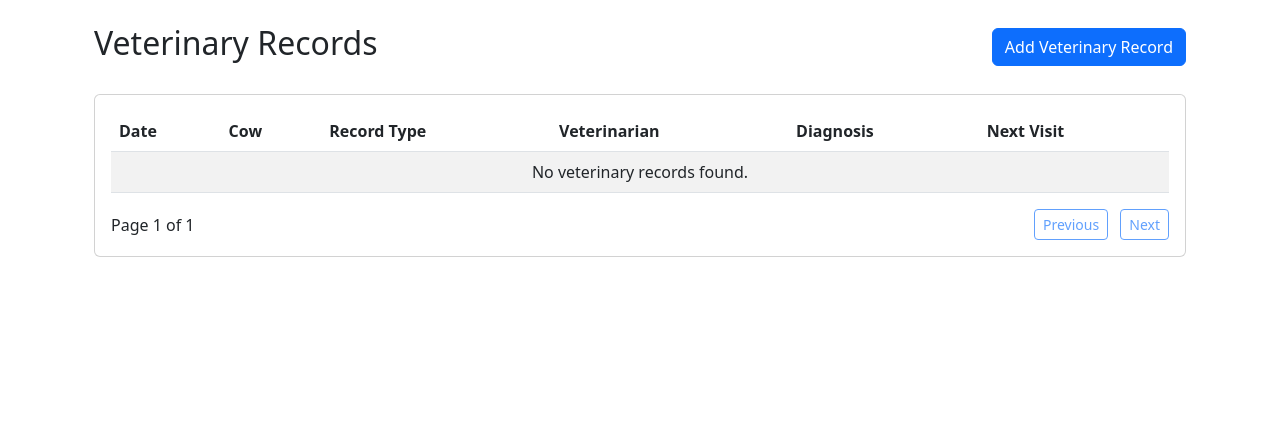
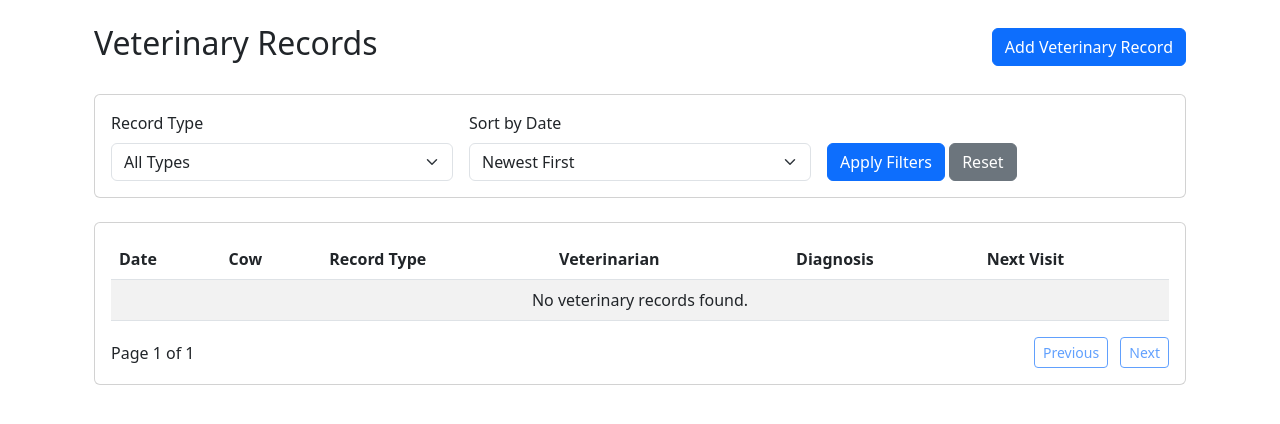
Before and after one commit to KamandeRick/dairy_farm, a Django app: page /vet-records/ in a window 1280 px wide. Shown: the part 56-480 px from the top of the page. Run offline with Django 4.2, Linux system fonts and the light colour scheme; the visitor is signed in with stand-in values (Sample User, id 1); data that the repository does not hold is empty; some libraries are stand-ins or nearby versions.

Commit message:
update template with filter controls

```diff
--- a/farm_management/templates/farm_management/vet_record_list.html
+++ b/farm_management/templates/farm_management/vet_record_list.html
@@ -7,6 +7,39 @@
         <h2>Veterinary Records</h2>
         <div>
             <a href="{% url 'farm_management:add_vet_record' %}" class="btn btn-primary">Add Veterinary Record</a>
+        </div>
+    </div>
+
+    <div class="card mb-4">
+        <div class="card-body">
+            <form id="filter-form" class="row g-3 align-items-end">
+                <div class="col-md-4">
+                    <label for="record_type" class="form-label">Record Type</label>
+                    <select name="record_type" id="record_type" class="form-select">
+                        <option value="">All Types</option>
+                        {% for type in record_types %}
+                            <option value="{{ type }}" {% if type == current_record_type %}selected{% endif %}>
+                                {{ type }}
+                            </option>
+                        {% endfor %}
+                    </select>
+                </div>
+                <div class="col-md-4">
+                    <label for="sort_date" class="form-label">Sort by Date</label>
+                    <select name="sort_date" id="sort_date" class="form-select">
+                        <option value="-date" {% if current_sort_date == '-date' %}selected{% endif %}>
+                            Newest First
+                        </option>
+                        <option value="date" {% if current_sort_date == 'date' %}selected{% endif %}>
+                            Oldest First
+                        </option>
+                    </select>
+                </div>
+                <div class="col-md-4">
+                    <button type="submit" class="btn btn-primary">Apply Filters</button>
+                    <button type="button" class="btn btn-secondary" onclick="resetFilters()">Reset</button>
+                </div>
+            </form>
         </div>
     </div>
 
@@ -55,18 +88,33 @@
 
 {% block extra_js %}
 <script>
+function getFilteredURL(pageNumber = null) {
+    const form = document.getElementById('filter-form');
+    const formData = new FormData(form);
+    const params = new URLSearchParams(formData);
+    if (pageNumber) {
+        params.set('page', pageNumber);
+    }
+    return `?${params.toString()}`;
+}
+
+function resetFilters() {
+    document.getElementById('record_type').value = '';
+    document.getElementById('sort_date').value = '-date';
+    document.getElementById('filter-form').submit();
+}
+
 function changePage(pageNumber) {
-    fetch(`?page=${pageNumber}`, {
+    const url = getFilteredURL(pageNumber);
+    fetch(url, {
         headers: {
             'X-Requested-With': 'XMLHttpRequest'
         }
     })
     .then(response => response.json())
     .then(data => {
-        // Update table content
         document.getElementById('vet-records-table').innerHTML = data.html;
 
-        // Update pagination controls
         const prevButton = document.querySelector('.pagination-controls button:first-child');
         const nextButton = document.querySelector('.pagination-controls button:last-child');
         const paginationInfo = document.querySelector('.pagination-info');
@@ -80,9 +128,44 @@ function changePage(pageNumber) {
         nextButton.onclick = () => changePage(data.current_page + 1);
 
         paginationInfo.textContent = `Page ${data.current_page} of ${data.total_pages}`;
+
+        // Update URL without refresh
+        history.pushState({}, '', url);
     })
     .catch(error => console.error('Error:', error));
 }
+
+// Handle form submission
+document.getElementById('filter-form').addEventListener('submit', function(e) {
+    e.preventDefault();
+    const url = getFilteredURL();
+    fetch(url, {
+        headers: {
+            'X-Requested-With': 'XMLHttpRequest'
+        }
+    })
+    .then(response => response.json())
+    .then(data => {
+        document.getElementById('vet-records-table').innerHTML = data.html;
+
+        const paginationInfo = document.querySelector('.pagination-info');
+        paginationInfo.textContent = `Page ${data.current_page} of ${data.total_pages}`;
+
+        // Update pagination buttons state
+        const prevButton = document.querySelector('.pagination-controls button:first-child');
+        const nextButton = document.querySelector('.pagination-controls button:last-child');
+
+        prevButton.disabled = !data.has_previous;
+        prevButton.classList.toggle('disabled', !data.has_previous);
+
+        nextButton.disabled = !data.has_next;
+        nextButton.classList.toggle('disabled', !data.has_next);
+
+        // Update URL without refresh
+        history.pushState({}, '', url);
+    })
+    .catch(error => console.error('Error:', error));
+});
 </script>
 {% endblock %}
 {% endblock %}
```
